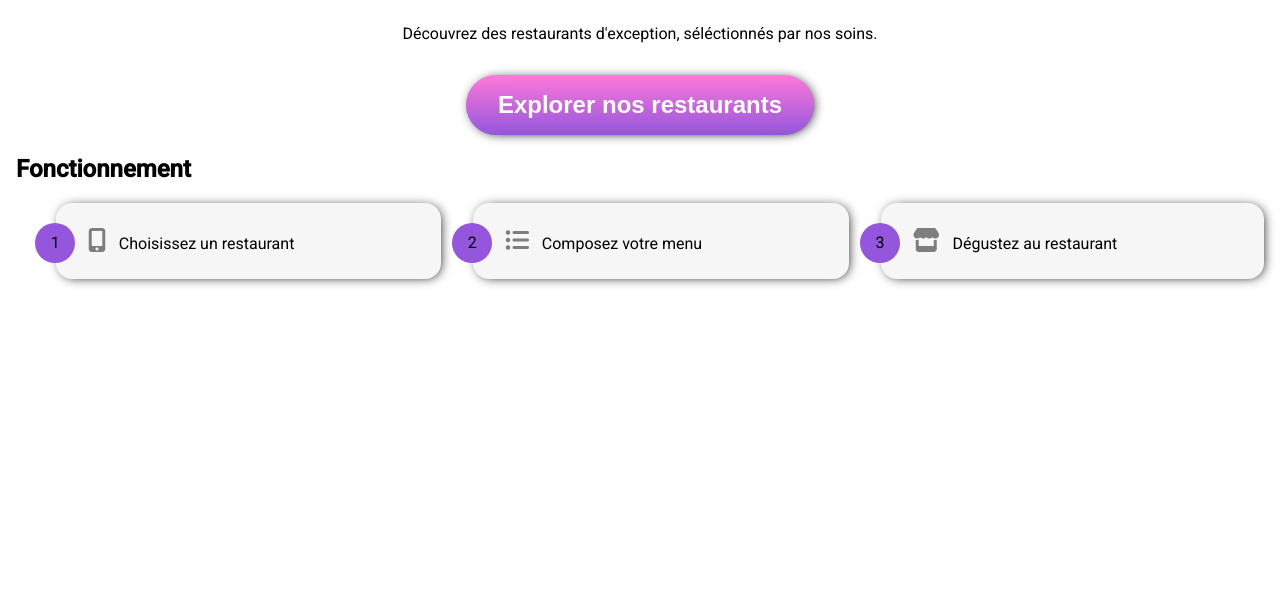
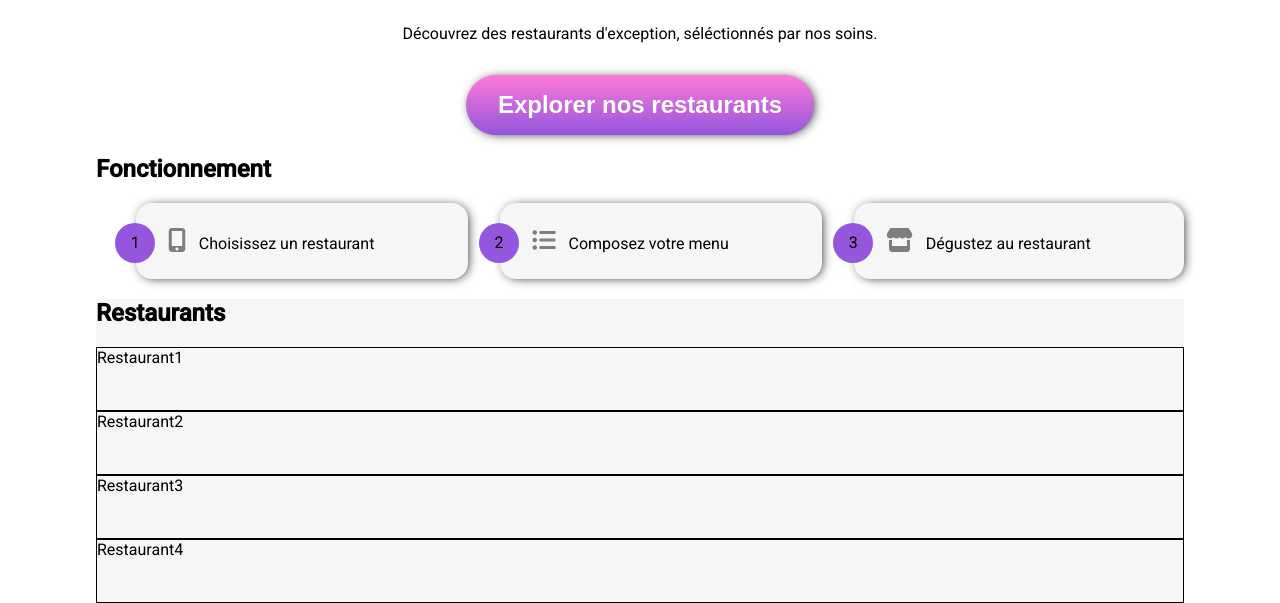
Before and after one commit to BMaxOpenC/MaximeBernard__12102021, a website: page Index.html in a window 1280 px wide. Shown: the part 223-826 px from the top of the page. Before the commit the page ends 800 px from the top, so only its background shows below. Drawn offline with Linux system fonts and the light colour scheme; a web font is replaced by a local one.

Commit message:
Real resto cards

```diff
--- a/Index.html
+++ b/Index.html
@@ -38,6 +38,16 @@
                 <li><i class="fas fa-store"></i>Dégustez au restaurant</li>
             </ol>
         </section>
+
+        <section class="menus">
+            <h2>Restaurants</h2>
+            <div class="menus__cards">
+                <div class="card">Restaurant1</div>
+                <div class="card">Restaurant2</div>
+                <div class="card">Restaurant3</div>
+                <div class="card">Restaurant4</div>
+            </div>
+        </section>
     </main>
 </body>
 </html>
--- a/sass/base.scss
+++ b/sass/base.scss
@@ -13,5 +13,5 @@ body {
 }
 
 main {
-    padding: 0 1rem;
+    padding: 0 6rem;
 }
--- /dev/null
+++ b/sass/layout/menus.scss
@@ -0,0 +1,19 @@
+.menus {
+    background-color: #f6f6f6;
+    h2 {
+        margin-bottom: 2rem;
+    }
+
+    .menus__cards {
+        display: flex;
+        flex-wrap: wrap;
+        gap: 2rem;
+    }
+
+    .card {
+        border: 1px solid black;
+        height: 4rem;
+        flex-grow: 1;
+        min-width: 30rem;
+    }
+}
--- a/style.scss
+++ b/style.scss
@@ -3,3 +3,4 @@
 @use "./sass/layout/city.scss";
 @use "./sass/layout/explorer.scss";
 @use "./sass/layout/functioning.scss";
+@use "./sass/layout/menus.scss";
```
Also changed, not shown: sass/base.css, sass/layout/menu.css (added), sass/layout/menus.css (added), style.css, 3 other files.
